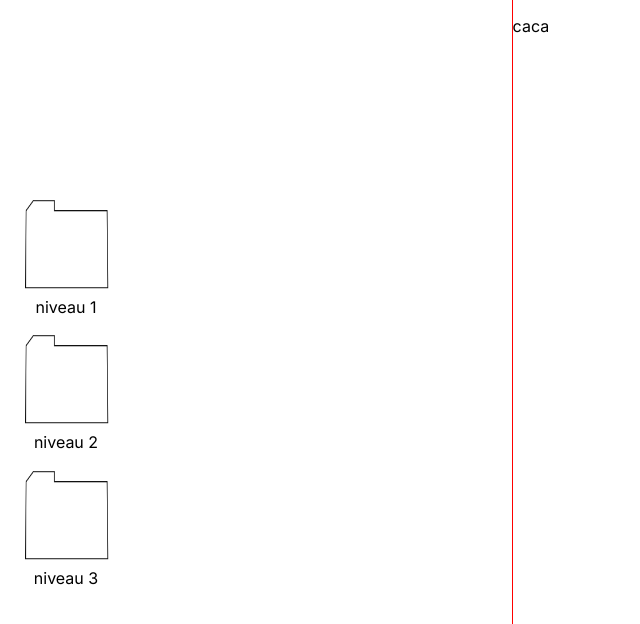
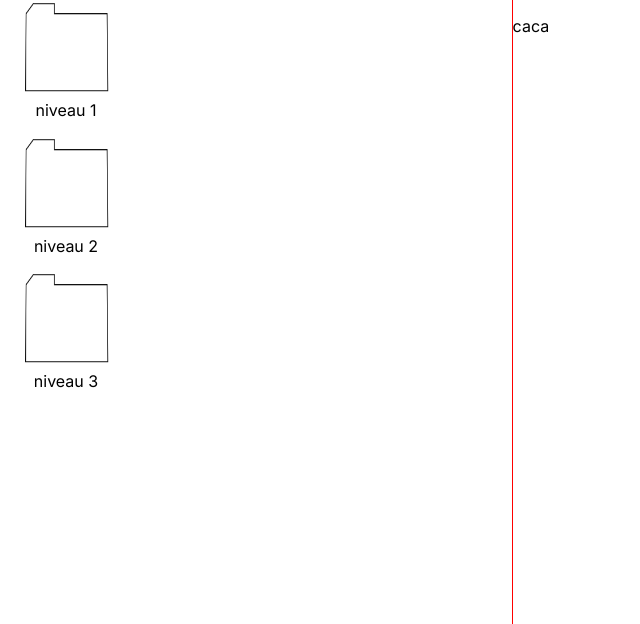
Before and after one commit to Gorhuann/site_gameplay, a Next.js app: page / in a window 1280 px wide. Shown: the top 624 px of the page, without its empty margins (0-640 px from the left). Built offline with nearby package versions, Linux system fonts and the light colour scheme.

Commit message:
Page : Modification Style, display flex retiré

```diff
--- a/app/page.css
+++ b/app/page.css
@@ -5,18 +5,16 @@ html, body{
 
 main{
     display: flex;
-    height: 100vh;
 }
 
 section:first-of-type{
     width: 40vw;
     border-right: 1px solid red;
     overflow-y: scroll;
-    display: flex;
-    justify-content: center;
-    flex-direction: column;
+    height: 100vh;
 }
 
 section:last-of-type{
     width: 60vw;
+    height: 100vh;
 }
--- a/app/page.tsx
+++ b/app/page.tsx
@@ -5,7 +5,11 @@ export default function Home() {
   return (
     <main>
       <section>
-        <Fichier nomFichier="niveau 1"></Fichier>
+        <Fichier nomFichier="niveau 1">
+          <Fichier></Fichier>
+          <Fichier></Fichier>
+          <Fichier></Fichier>
+        </Fichier>
         <Fichier nomFichier="niveau 2"></Fichier>
         <Fichier nomFichier="niveau 3"></Fichier>
       </section>
```
